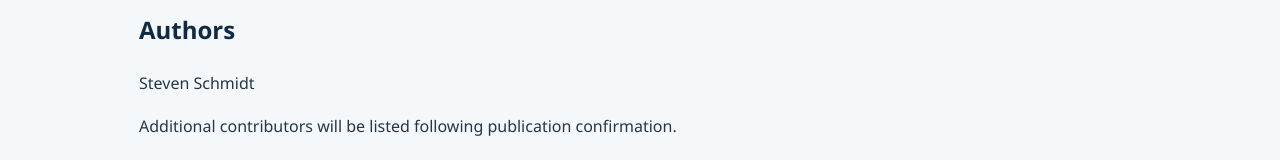
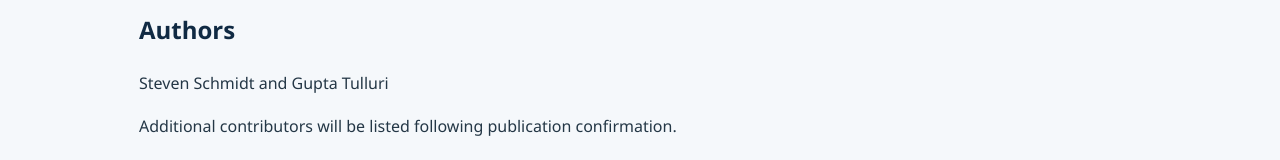
Before and after one commit to SWGElyyyji/validated-by-design-for-AI, a plain HTML site: page index.html in a window 1280 px wide. Shown: the part 1523-1683 px from the top of the page. Drawn offline with Linux system fonts and the light colour scheme.

Commit message:
Add Gupta Tulluri as co-author

```diff
--- a/index.html
+++ b/index.html
@@ -246,7 +246,7 @@
     <h2>Authors</h2>
 
     <p>
-      Steven Schmidt
+      Steven Schmidt and Gupta Tulluri
     </p>
 
     <p>
```
Also changed, not shown: .zenodo.json, 1 other file.
